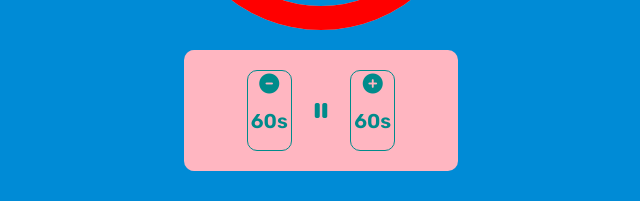
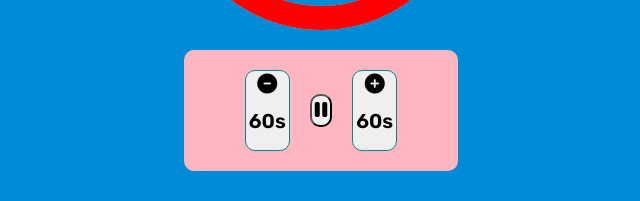
Before and after one commit to messimango/Pomodoro-Clock-React, a React (Create React App) app: page / in a window 1280 px wide. Shown: the part 415-616 px from the top of the page, without its empty margins (319-959 px from the left). Built offline with nearby package versions, Linux system fonts and the light colour scheme; a web font is replaced by a local one.

Commit message:
All buttons are now functional

```diff
--- a/src/App.css
+++ b/src/App.css
@@ -58,7 +58,7 @@ body {
   align-items: center;
 }
 
-.timerButtons a{
+.timerButtons button{
   font-size: 20px;
   margin: 5px 10px;
   padding: 3px;
@@ -66,7 +66,7 @@ body {
   cursor: pointer;
 }
 
-.timerButtons a:hover{
+.timerButtons button:hover{
   color: red;
 }
 
--- a/src/Minus.js
+++ b/src/Minus.js
@@ -1,10 +1,10 @@
-function Minus() {
+function Minus(props) {
     return (
-        <a className="minus">
+        <button className="minus" onClick={props.data}>
                 <i className="fa fa-minus-circle" >
                     <h2>60s</h2>
                 </i>
-        </a>
+        </button>
     );
 }
 
--- a/src/PauseButton.js
+++ b/src/PauseButton.js
@@ -1,6 +1,6 @@
-function PauseButton() {
+function PauseButton(props) {
     return (
-        <a className="pause"><i className="fa fa-pause" ></i></a>
+        <button className="pause" onClick={props.data}><i className="fa fa-pause" ></i></button>
     );
 }
 
--- a/src/PlayButton.js
+++ b/src/PlayButton.js
@@ -1,6 +1,6 @@
-function PlayButton() {
+function PlayButton(props) {
     return (
-        <a className="play"><i className="fa fa-play" ></i></a>
+        <button className="play" onClick={props.data} ><i className="fa fa-play" ></i></button>
     );
 }
 
--- a/src/Plus.js
+++ b/src/Plus.js
@@ -1,10 +1,10 @@
-function Plus() {
+function Plus(props) {
     return (
-        <a className="plus">
+        <button className="plus" onClick={props.data}>
             <i className="fa fa-plus-circle" >
                 <h2>60s</h2>
             </i>
-        </a>
+        </button>
     );
 }
 
--- a/src/Timer.js
+++ b/src/Timer.js
@@ -49,7 +49,7 @@ function Timer() {
                 return
             }
 
-            if (timeRemainingRef.current === 0) {
+            if (timeRemainingRef.current < 1 ) {
                 return changeMode();
             }
 
@@ -67,7 +67,27 @@ function Timer() {
     if(timeSeconds < 10) timeSeconds = '0' + timeSeconds;
 
 
+    // button clicks
 
+    function handlePlusClick() {
+        if(timeRemainingRef.current < (totalTime - 60) ){
+        timeRemainingRef.current = timeRemainingRef.current + 60;
+        }
+    }
+
+    const handleMinusClick = () => {
+        timeRemainingRef.current = timeRemainingRef.current - 60;
+    }
+
+    const handlePauseClick = () => {
+        setPause(true);
+        pauseRef.current = true;
+    }
+
+    const handlePlayClick = () => {
+        setPause(false);
+        pauseRef.current = false;
+    }
 
     return (
         <div id='main'>
@@ -80,12 +100,12 @@ function Timer() {
             </div>
             <div className='buttons' >
                 <div className='timerButtons'>
-                    <Minus />
+                    <Minus data={handleMinusClick}/>
                     <div>
-                        {pause ? <PlayButton onClick={() => { setPause(false); pauseRef.current= false; }} />
-                        : <PauseButton onClick={() => { setPause(true); pauseRef.current= true; }} />}
+                        {pause ? <PlayButton data={handlePlayClick}/>
+                        : <PauseButton data={handlePauseClick} />}
                     </div>
-                    <Plus />
+                    <Plus data={handlePlusClick} />
                 </div>
             </div>
 
```
